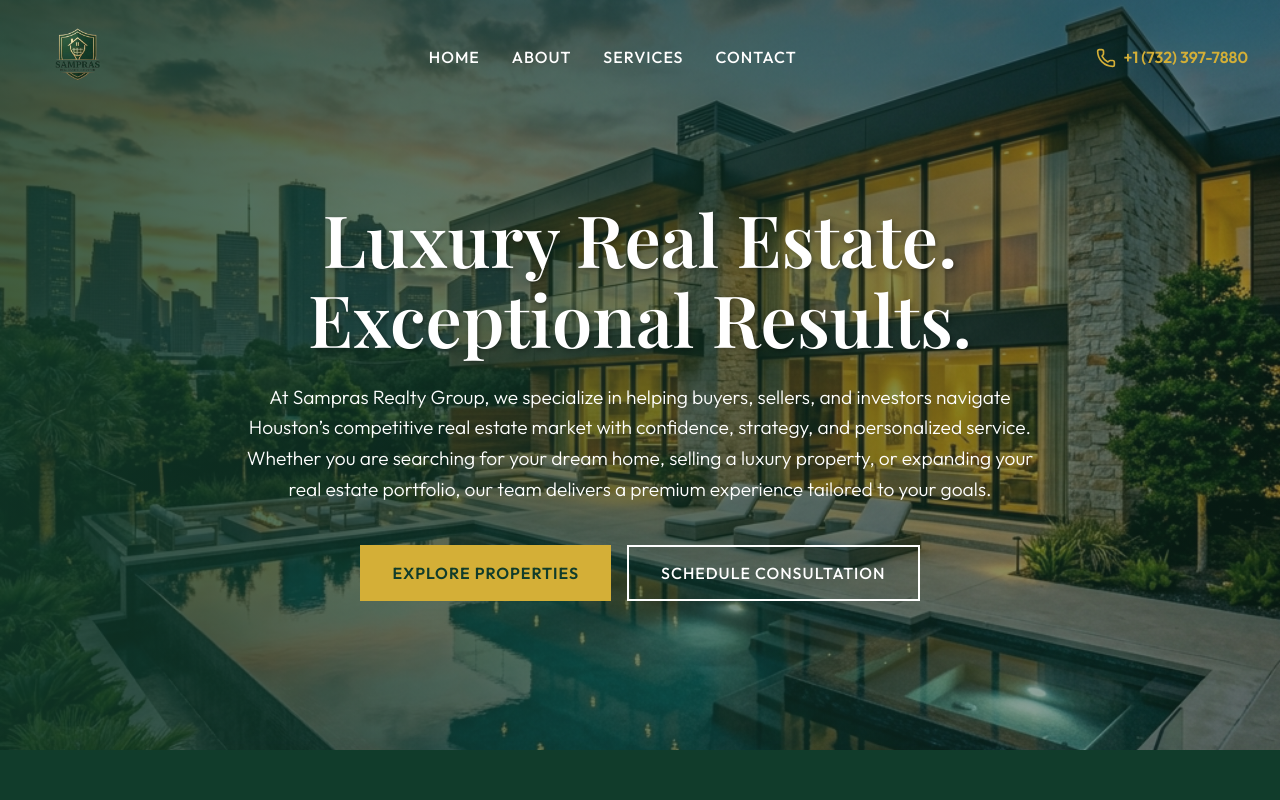
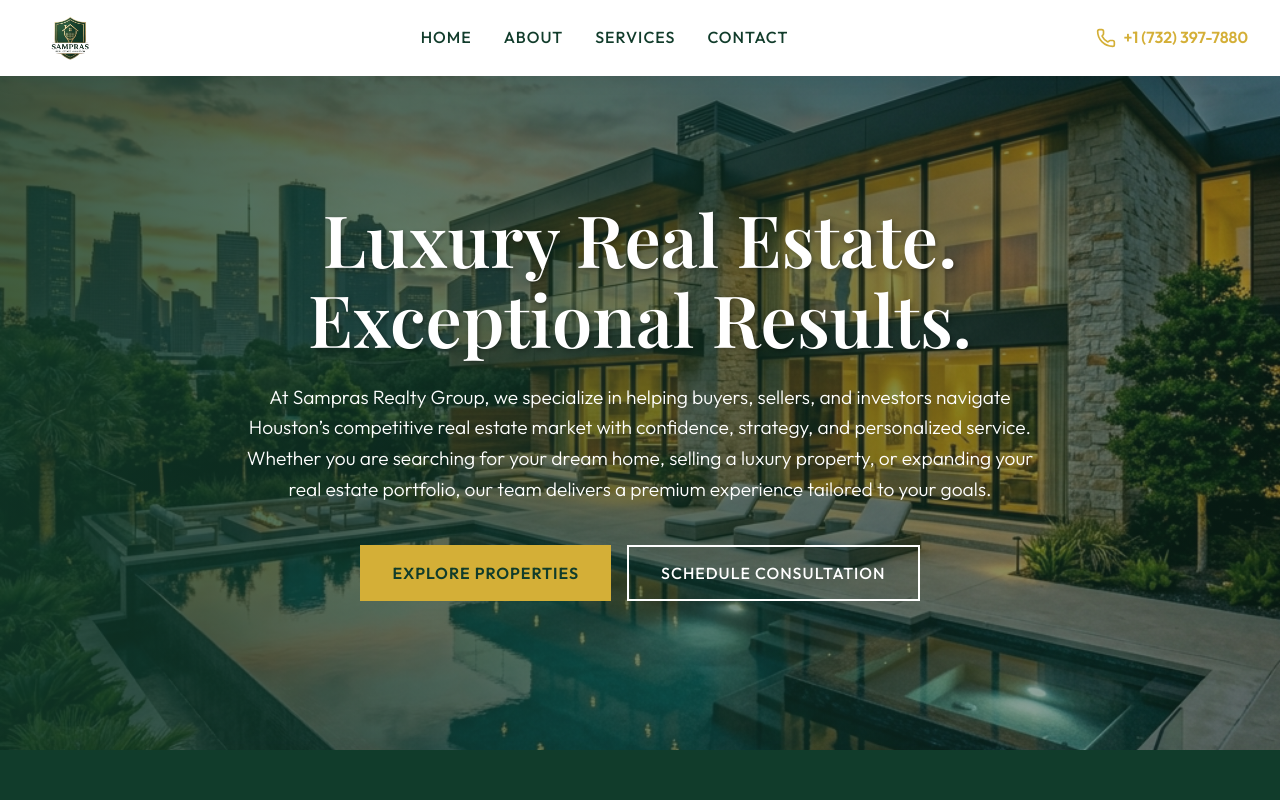
Before and after one commit to Rishidevlx/Estate-US, a React (Vite) app: page / in a window 1280 px wide. Shown: the top 800 px of the page. Built offline with nearby package versions, Linux system fonts and the light colour scheme; a web font is replaced by a local one.

Commit message:
Make navbar fixed-white on all screens without scroll animations

```diff
--- a/src/App.jsx
+++ b/src/App.jsx
@@ -19,20 +19,10 @@ const staggerContainer = {
 };
 
 function App() {
-  const [scrolled, setScrolled] = useState(false);
-
-  useEffect(() => {
-    const handleScroll = () => {
-      setScrolled(window.scrollY > 50);
-    };
-    window.addEventListener('scroll', handleScroll);
-    return () => window.removeEventListener('scroll', handleScroll);
-  }, []);
-
   return (
     <div className="app">
       {/* Navbar */}
-      <nav className={`navbar ${scrolled ? 'scrolled' : ''}`}>
+      <nav className="navbar">
         <div className="container nav-container">
           <div className="logo">
             <img src="/estate-removebg-preview.png" alt="Sampras Realty Group Logo" onError={(e) => {
--- a/src/index.css
+++ b/src/index.css
@@ -125,23 +125,9 @@ ul {
   left: 0;
   width: 100%;
   z-index: 1000;
-  transition: all 0.4s ease;
-  padding: 1.5rem 0;
-}
-
-.navbar.scrolled {
-  background-color: rgba(253, 253, 252, 0.95);
-  backdrop-filter: blur(10px);
+  background-color: #ffffff;
   padding: 0.8rem 0;
   box-shadow: 0 4px 20px rgba(0,0,0,0.05);
-}
-
-.navbar.scrolled .nav-link {
-  color: var(--primary-green);
-}
-
-.navbar.scrolled .nav-link:hover {
-  color: var(--accent-gold);
 }
 
 .nav-container {
@@ -151,12 +137,8 @@ ul {
 }
 
 .logo img {
-  height: 60px;
-  transition: all 0.4s ease;
-}
-
-.navbar.scrolled .logo img {
   height: 50px;
+  display: block;
 }
 
 .nav-links {
@@ -166,7 +148,7 @@ ul {
 }
 
 .nav-link {
-  color: var(--text-light);
+  color: var(--primary-green);
   font-weight: 500;
   font-size: 1rem;
   text-transform: uppercase;
```
